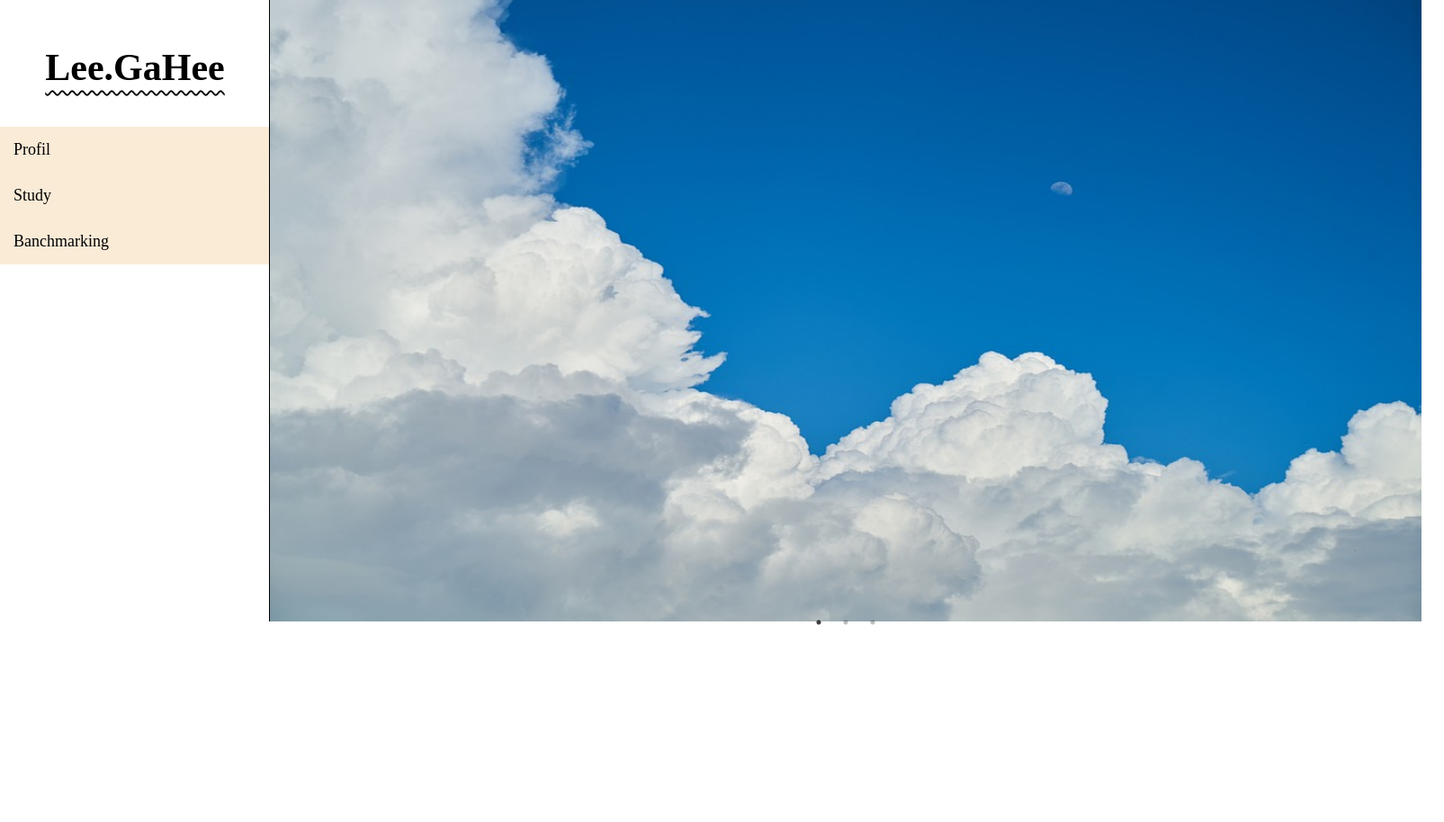
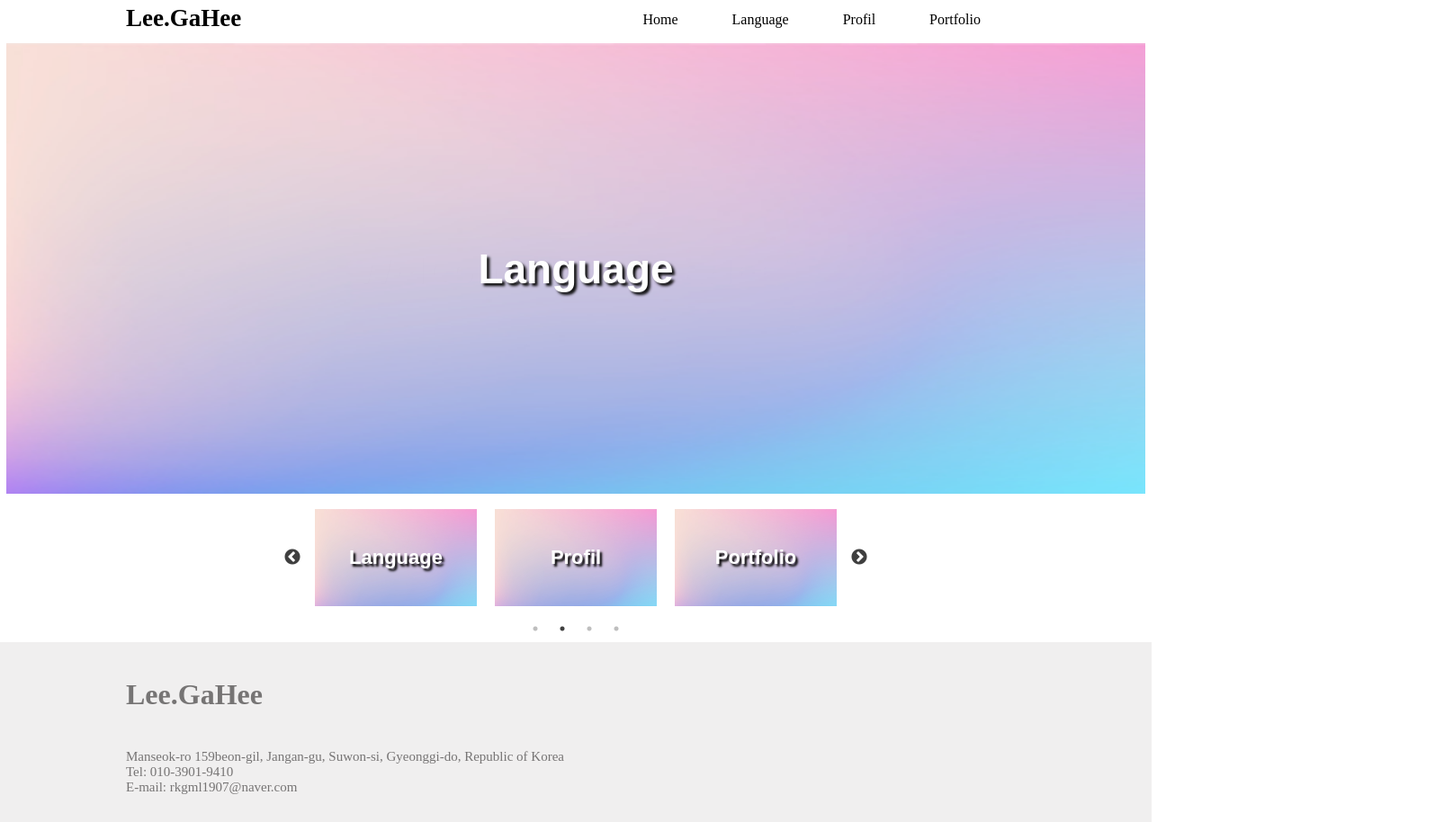
Before and after one commit to Gahee1907/project, a plain HTML site: page index.html in a window 1280 px wide. Shown: the part 9-923 px from the top of the page at 90% size, 1605 px wide, since content can reach past the window. Before the commit the page ends 800 px from the top, so only its background shows below. Drawn offline with nearby package versions, Linux system fonts and the light colour scheme.

Commit message:
Add files via upload

```diff
--- a/index.html
+++ b/index.html
@@ -12,40 +12,66 @@
     <link rel="stylesheet" href="https://cdnjs.cloudflare.com/ajax/libs/slick-carousel/1.9.0/slick-theme.min.css">
 
     <header>
-        <div class="left">
-            <div class="name">Lee.GaHee</div>
+        <div class="inner">
+            <p class="name">Lee.GaHee</p>
             <ul class="menu">
+                <li><a href="index.html">Home</a></li>
+                <li><a href="#">Language</a></li>
                 <li><a href="#">Profil</a></li>
-                <li><a href="#">Study</a></li>
-                <li><a href="kodak.html">Banchmarking</a></li>
+                <li><a href="#">Portfolio</a></li>
             </ul>
         </div>
-        <div class="right">
-            <div class="main_slider">
-                <div><img src="slide1.jpeg"></div>
-                <div><img src="slide2.jpeg"></div>
-                <div><img src="slide3.jpeg"></div>
+    </header>
+    <div class="main">
+        <div class="slider-for">
+            <div>
+                <h3>Welcome "Lee.GaHee"</h3>
             </div>
+          <div><h3>Language</h3></div>
+          <div><h3>Profil</h3></div>
+          <div><h3>Portfolio</h3></div>
         </div>
-    </header>
+        <div class="slider-nav">
+            <div><h4>Welcome</h4></div>
+            <div><h4>Language</h4></div>
+            <div><h4>Profil</h4></div>
+            <div><h4>Portfolio</h4></div>
+        </div>
+      </div>
+    <script>
+        $('.slider-for').slick({
+        slidesToShow: 1,
+        slidesToScroll: 1,
+        arrows: false,
+        fade: true,
+        intifite: true,
+        asNavFor: '.slider-nav',
+        autoplay: true,
+        speed: 3000
+        });
+        $('.slider-nav').slick({
+        slidesToShow: 3,
+        slidesToScroll: 1,
+        asNavFor: '.slider-for',
+        dots: true,
+        focusOnSelect: true,
+        });
 
-    <script>
-        $(function(){
-          $('.main_slider').slick({
-            slide: 'div',
-                      infinite : true,
-                      slidesToShow : 1,
-                      slidesToScroll : 1,
-                      speed : 100,
-                      dots : true,
-                      autoplay : true,
-                      autoplaySpeed : 10000,
-                      pauseOnHover : true,
-                      vertical : false,
-                      dotsClass : "slick-dots",
-                      draggable : true
-                  });
-                })
-      </script>
+        $('a[data-slide]').click(function(e) {
+        e.preventDefault();
+        var slideno = $(this).data('slide');
+        $('.slider-nav').slick('slickGoTo', slideno - 1);
+        });
+    </script>
 
+    <footer>
+        <div class="bottom">
+            <h1>Lee.GaHee</h1>
+            <ul>
+                <li>Manseok-ro 159beon-gil, Jangan-gu, Suwon-si, Gyeonggi-do, Republic of Korea</li>
+                <li>Tel: 010-3901-9410</li>
+                <li>E-mail: rkgml1907@naver.com</li>
+            </ul>
+        </div>
+    </footer>
 </body>
--- a/main.css
+++ b/main.css
@@ -3,41 +3,95 @@ ul {list-style-type: none;}
 li {list-style: none;}
 a {text-decoration: none; color: black;}
 
-
 header {
     width: 100%;
-    height: 700px;
-    display: flex;
+    background-color: white;
 }
-header .left {
-    width: 300px;
-    height: 700px;
-    border-right: black solid 1px;
+header .inner {
+    width: 1000px;
+    height: 50px;
+    position: relative;
+    margin: 0 auto;
 }
-.name {
-    width: 300px;
-    height: 150px;
-    font-size: 42px;
+header .inner .name {
+    position: absolute;
+    bottom: 5px;
+    font-size: 27px;
     font-weight: 600;
-    text-align: center;
-    padding: 60px 0;
-    text-decoration-line: underline;
-    text-decoration-style: wavy;
-    text-decoration-thickness: 2px;
-    text-underline-position : under;
 }
-header .menu {
-    background-color: antiquewhite;
+header .inner .menu {
+    position: absolute;
+    bottom: 10px; right: 20px;
 }
-header .menu li {
-    font-size: 18px;
-    padding: 15px;
+header .inner .menu li {
+    float: left;
 }
-header .menu li a:hover {color: red;}
-header .right {
-    width: 100%;
+header .inner .menu li a {
+    font-size: 16px;
+    padding: 10px 30px;
+    transition: all 0.5s;
+}
+header .inner .menu li a:hover {
+    background-color: black;
+    color: white;
 }
 
+.main {
+    font-family:Arial;
+    width:100%;
+    display:block;
+    margin:0 auto;
+  }
+.main .slider-nav {
+    width: 600px;
+    margin: 0 auto;
+}
+h3 {
+    background-image: url(welcome.jpg);
+    background-size : 100% 100%;
+     color: white;
+    font-size: 46px;
+    line-height: 450px;
+    margin: 7px;
+    padding: 2%;
+    position: relative;
+    text-align: center;
+    text-shadow: 3px 3px 3px black;
+  }
+h4 {
+    background-image: url(welcome.jpg);
+    background-size : cover;
+    color: white;
+    font-size: 22px;
+    line-height: 100px;
+    margin: 10px;
+    padding: 2%;
+    position: relative;
+    text-align: center;
+    text-shadow: 2.5px 2.5px 2.5px black;
+}
+button.slick-next.slick-arrow::before {color: black;}
+button.slick-prev.slick-arrow::before {color: black;}
 
-.main_slider {width: 100%; height: 686px;}
-.main_slider img { width: 100%; height: 700px;}
+footer {
+    width: 100%;
+    background-color: rgb(240, 239, 239);
+    padding-bottom: 20px;
+}
+footer .bottom {
+    width: 1000px;
+    height: 180px;
+    margin: 0 auto;
+    position: relative;
+}
+footer .bottom h1 {
+    position:absolute;
+    top: 40px;
+    color: rgb(118, 116, 116);
+}
+footer .bottom ul {
+    position: absolute;
+    bottom: 10px;
+    color: rgb(118, 116, 116);
+    font-size: 15px;
+}
```
Also changed, not shown: welcome.jpg (added).
